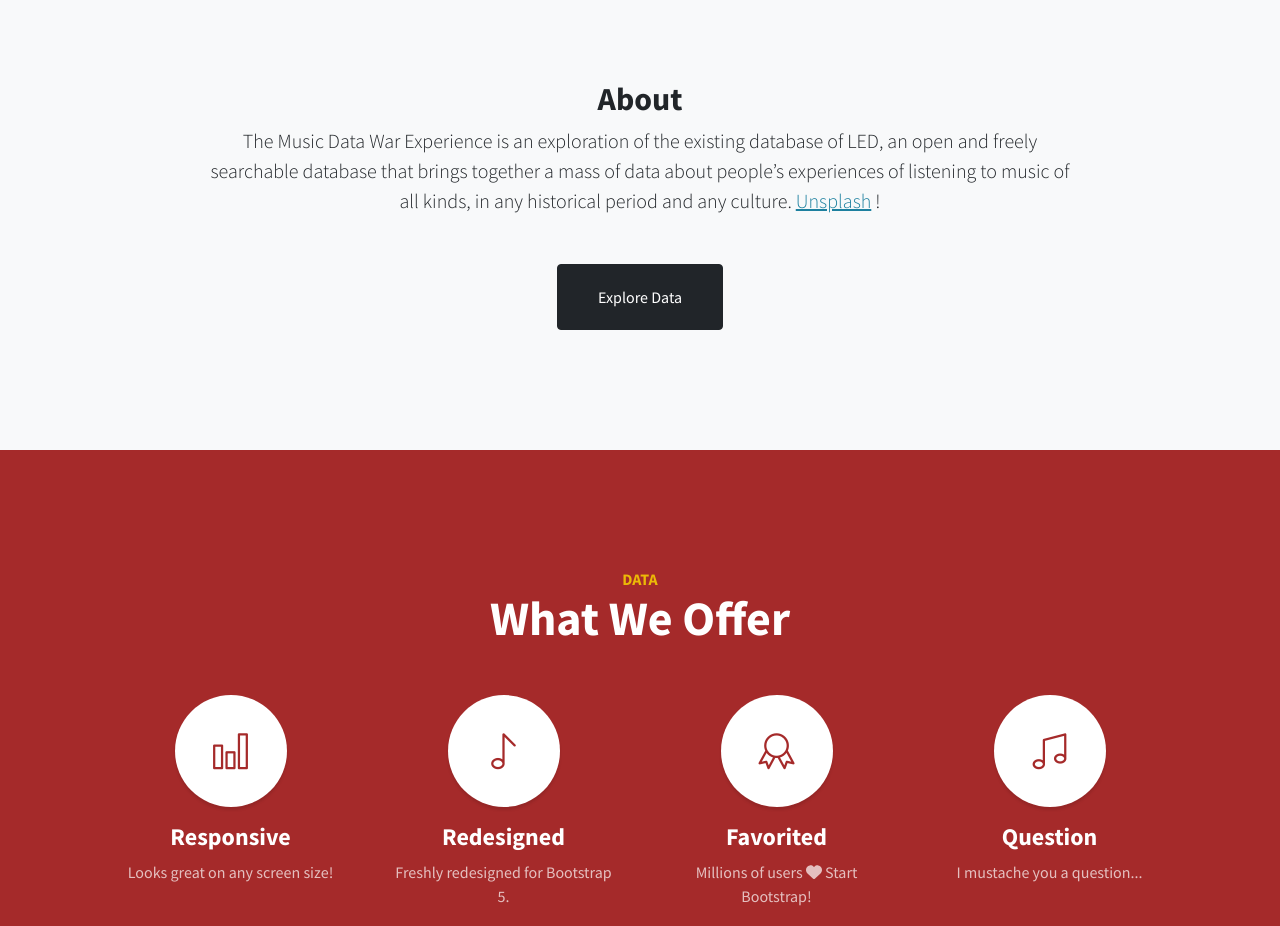
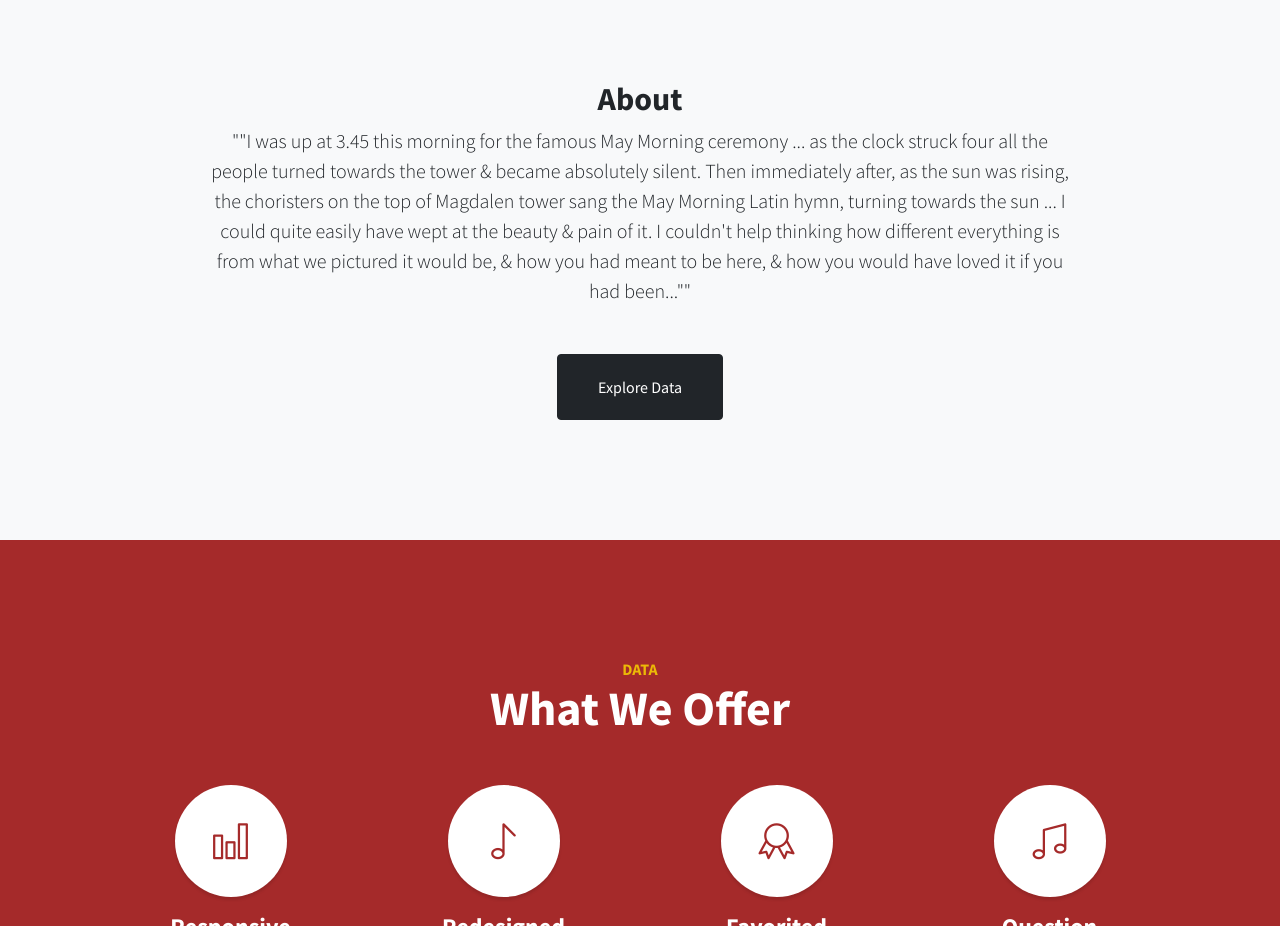
Before and after one commit to InfoViz/InfoViz, a plain HTML site: page index.html in a window 1280 px wide. Shown: the part 840-1766 px from the top of the page. Drawn offline with nearby package versions, Linux system fonts and the light colour scheme.

Commit message:
exp example

```diff
--- a/index.html
+++ b/index.html
@@ -45,11 +45,13 @@
                     <div class="col-lg-10">
                         <h2>About</h2>
                         <p class="lead mb-5">
-                            The Music Data War Experience is an exploration of the existing database of LED,
-                            an open and freely searchable database that brings together a mass of data about
-                            people’s experiences of listening to music of all kinds, in any historical period and any culture.
-                            <a href="https://unsplash.com/">Unsplash</a>
-                            !
+                            ""I was up at 3.45 this morning for the famous May Morning ceremony ...
+                             as the clock struck four all the people turned towards the tower & became
+                             absolutely silent. Then immediately after, as the sun was rising, the choristers
+                             on the top of Magdalen tower sang the May Morning Latin hymn, turning towards the sun ...
+                             I could quite easily have wept at the beauty & pain of it. I couldn't help thinking how different
+                             everything is from what we pictured it would be, & how you had meant to be here,
+                             & how you would have loved it if you had been...""
                         </p>
                         <a class="btn btn-dark btn-xl" href="#services">Explore Data</a>
                     </div>
```
